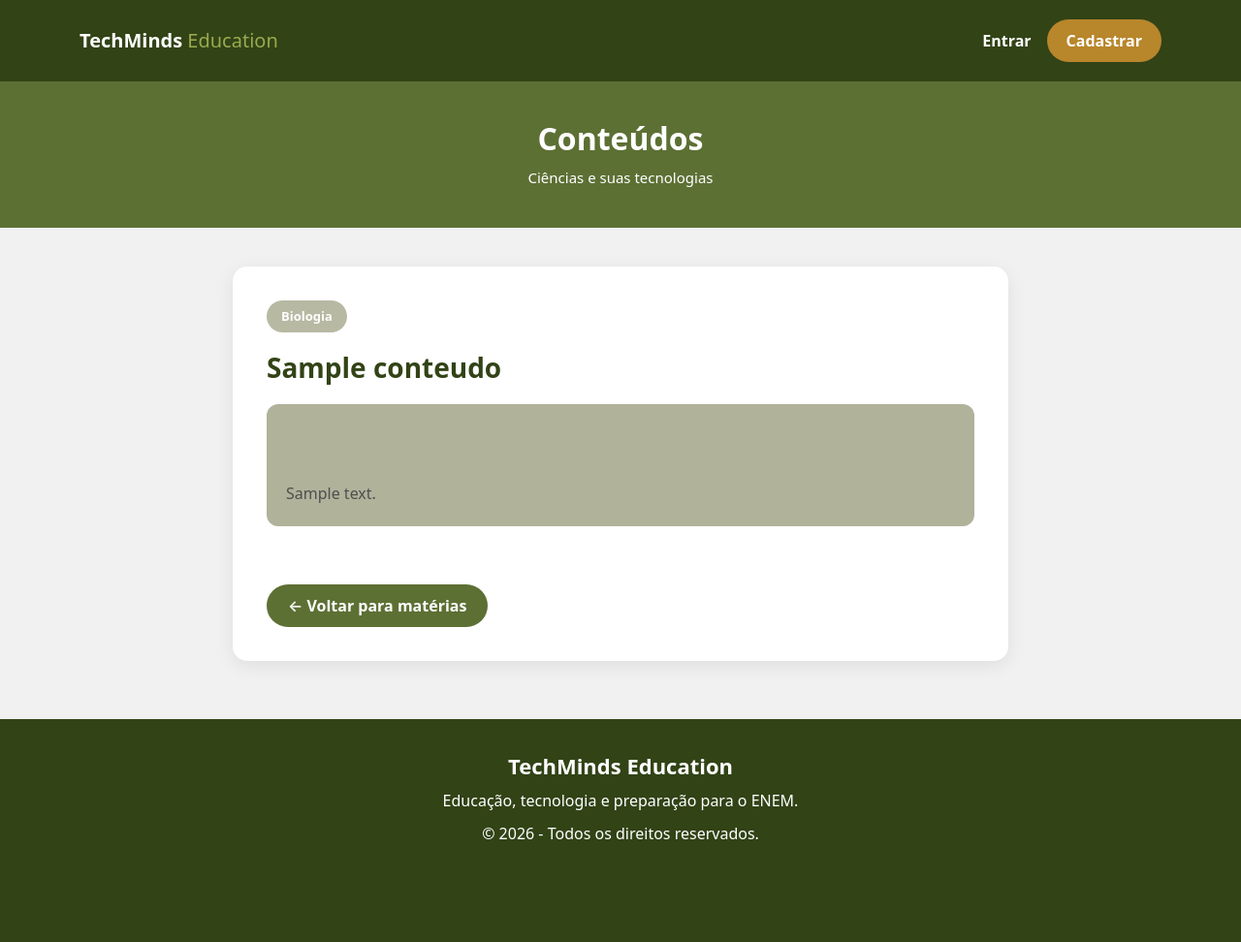
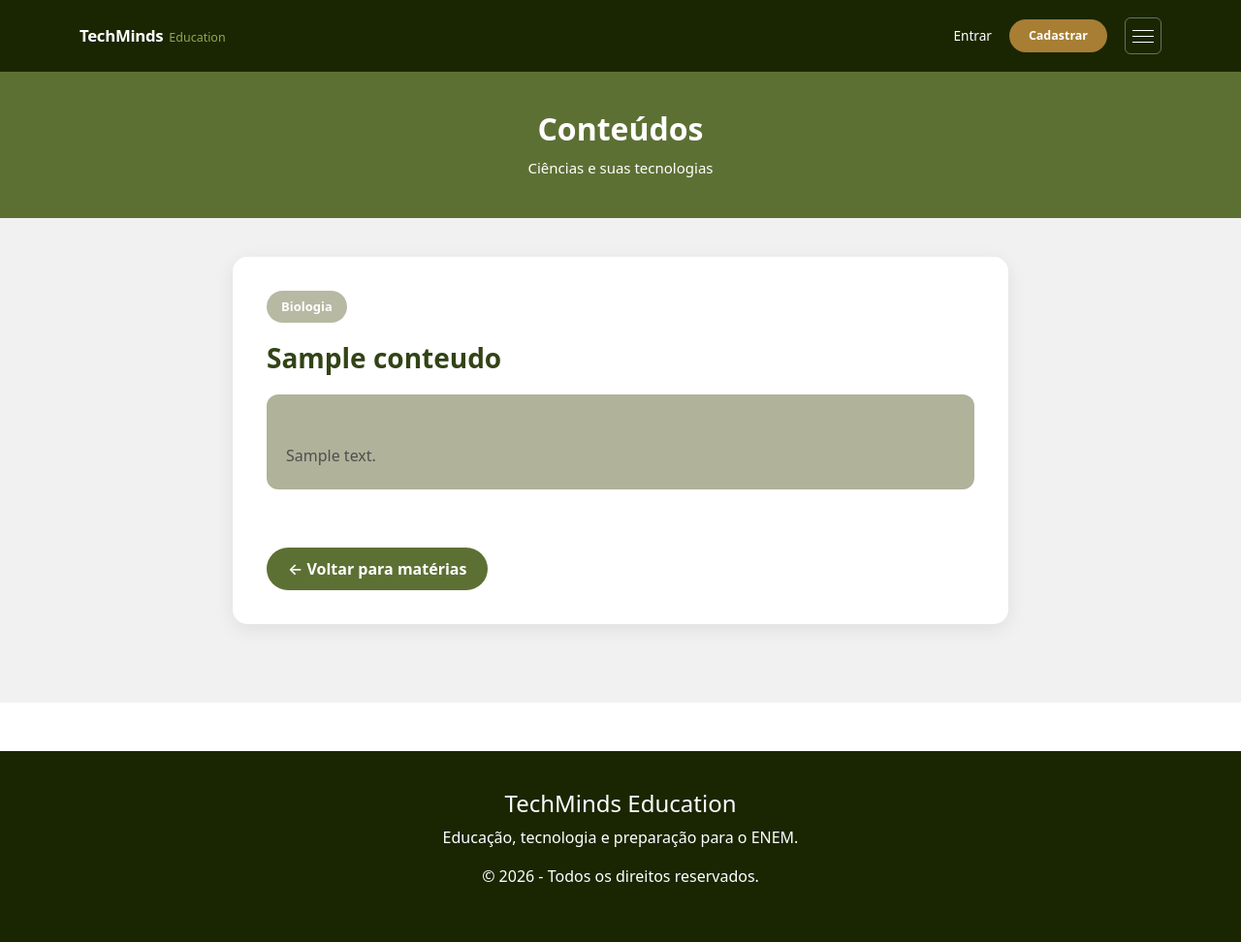
Before and after one commit to EtecVAV-2C1-TechMinds/techminds-education, a PHP site: page /pages/conteudo.php?id=1 in a window 1280 px wide. Shown: the whole page at 97% size. Before the commit the page ends 866 px from the top, so only its background shows below. Run offline with PHP 8.4, Linux system fonts and the light colour scheme; data comes from the database, SQL or seed files in the repository; tables that the repository leaves empty hold one stand-in row (values such as "Sample post").

Commit message:
Refactor conteudo.php for improved structure and styles

```diff
--- a/pages/conteudo.php
+++ b/pages/conteudo.php
@@ -1,5 +1,4 @@
 <?php
-
 /* =========================================
    TECHMINDS EDUCATION
    CONTENT PAGE
@@ -7,503 +6,225 @@
 
 require_once __DIR__ . '/../models/Conteudo.php';
 
-
 /* =========================================
    GET CONTENT ID
 ========================================= */
-
 $id = isset($_GET['id']) ? (int) $_GET['id'] : 0;
-
 
 /* =========================================
    VALIDATE ID
 ========================================= */
-
 if ($id <= 0) {
-
     header('Location: materias.php');
     exit;
-
 }
-
 
 /* =========================================
    LOAD CONTENT
 ========================================= */
-
 try {
-
     $conteudoModel = new Conteudo();
-
     $conteudo = $conteudoModel->buscarPorId($id);
-
 } catch (PDOException $e) {
-
     $conteudo = false;
-
 }
-
 
 /* =========================================
    CONTENT NOT FOUND
 ========================================= */
-
 if (!$conteudo) {
-
     header('Location: materias.php');
     exit;
-
 }
-
 ?>
 
 <!DOCTYPE html>
-
 <html lang="pt-BR">
 
 <head>
-
     <meta charset="UTF-8">
-
-    <meta
-        name="viewport"
-        content="width=device-width, initial-scale=1.0"
-    >
+    <meta name="viewport" content="width=device-width, initial-scale=1.0">
 
     <title>
-        <?= htmlspecialchars($conteudo['titulo']); ?>
-        | TechMinds Education
+        <?= htmlspecialchars($conteudo['titulo']); ?> | TechMinds Education
     </title>
-
 
     <!-- =========================================
          BOOTSTRAP
     ========================================== -->
-
-    <link
-        href="https://cdn.jsdelivr.net/npm/bootstrap@5.3.3/dist/css/bootstrap.min.css"
-        rel="stylesheet"
-    >
-
+    <link href="https://cdn.jsdelivr.net/npm/bootstrap@5.3.3/dist/css/bootstrap.min.css" rel="stylesheet">
 
     <!-- =========================================
          MAIN STYLESHEET
     ========================================== -->
-
-    <link
-        rel="stylesheet"
-        href="../assets/css/style.css"
-    >
-
+    <link rel="stylesheet" href="../assets/css/style.css">
 
     <!-- =========================================
          CONTENT PAGE STYLE
     ========================================== -->
-
     <style>
-
         .content-header {
-
             background-color: var(--green-main);
-
             color: white;
-
             text-align: center;
-
             padding: 40px 20px;
-
         }
 
-
         .content-header h1 {
-
             margin: 0;
-
             font-size: 32px;
-
             font-weight: 700;
-
         }
 
-
         .content-header p {
-
             margin-top: 10px;
-
             margin-bottom: 0;
-
             font-size: 15px;
-
         }
 
-
         .content-section {
-
             background-color: #f1f1f1;
-
             min-height: 500px;
-
             padding: 40px 20px 60px;
-
         }
 
-
         .content-container {
-
             max-width: 800px;
-
             margin: 0 auto;
-
         }
 
-
         .content-card {
-
             background-color: #ffffff;
-
             border-radius: 15px;
-
             padding: 35px;
-
-            box-shadow:
-                0 5px 20px
-                rgba(0, 0, 0, 0.08);
-
+            box-shadow: 0 5px 20px rgba(0, 0, 0, 0.08);
         }
 
-
         .content-card h2 {
-
             color: var(--green-dark);
-
             font-size: 28px;
-
             font-weight: 700;
-
             margin-bottom: 20px;
-
         }
 
-
         .content-card .content-description {
-
             color: #4f4f4f;
-
             font-size: 16px;
-
             line-height: 1.8;
-
             white-space: pre-line;
-
         }
 
-
         .content-subject {
-
             display: inline-block;
-
             background-color: #b0b29a;
-
             color: white;
-
             padding: 7px 15px;
-
             border-radius: 20px;
-
             font-size: 13px;
-
             font-weight: 600;
-
             margin-bottom: 20px;
-
         }
 
-
         .back-button {
-
             display: inline-block;
-
             margin-top: 30px;
-
             background-color: var(--green-main);
-
             color: white;
-
             text-decoration: none;
-
             padding: 10px 22px;
-
             border-radius: 25px;
-
             font-weight: 600;
-
             transition: 0.2s;
-
         }
 
-
         .back-button:hover {
-
             color: white;
-
             opacity: 0.9;
-
         }
 
-
         @media (max-width: 767px) {
-
             .content-header {
-
                 padding: 30px 20px;
-
             }
 
-
             .content-header h1 {
-
                 font-size: 27px;
-
             }
 
-
             .content-section {
-
                 padding: 30px 15px 50px;
-
             }
 
-
             .content-card {
-
                 padding: 25px 20px;
-
             }
 
-
             .content-card h2 {
-
                 font-size: 23px;
-
             }
-
         }
-
     </style>
-
 </head>
-
 
 <body>
 
-
 <!-- =========================================
-     HEADER
-========================================== -->
-
-<header
-    style="
-        background-color: var(--green-dark);
-        padding: 20px;
-    "
->
-
-    <div
-        class="container d-flex justify-content-between align-items-center"
-    >
-
-        <a
-            href="../index.php"
-            style="
-                color: white;
-                text-decoration: none;
-                font-size: 20px;
-                font-weight: 700;
-            "
-        >
-            TechMinds
-            <span
-                style="
-                    color: #9aaa4f;
-                    font-weight: 400;
-                "
-            >
-                Education
-            </span>
-        </a>
-
-
-        <div class="d-flex gap-3 align-items-center">
-
-            <a
-                href="login.php"
-                style="
-                    color: white;
-                    text-decoration: none;
-                    font-weight: 600;
-                "
-            >
-                Entrar
-            </a>
-
-
-            <a
-                href="cadastro.php"
-                style="
-                    background-color: #b8862b;
-                    color: white;
-                    text-decoration: none;
-                    padding: 10px 20px;
-                    border-radius: 25px;
-                    font-weight: 600;
-                "
-            >
-                Cadastrar
-            </a>
-
-        </div>
-
-    </div>
-
-</header>
-
+     NAVBAR (Padronizada igual à de Matérias)
+========================================= -->
+<?php require_once __DIR__ . '/../includes/navbar.php'; ?>
 
 <!-- =========================================
      PAGE HEADER
 ========================================== -->
-
 <section class="content-header">
-
     <h1>
         Conteúdos
     </h1>
-
     <p>
         Ciências e suas tecnologias
     </p>
-
 </section>
-
 
 <!-- =========================================
      CONTENT
 ========================================== -->
-
 <section class="content-section">
-
     <div class="content-container">
-
-
         <div class="content-card">
 
-
             <!-- Subject -->
-
             <span class="content-subject">
-
-                <?= htmlspecialchars(
-                    $conteudo['materia']
-                ); ?>
-
+                <?= htmlspecialchars($conteudo['materia']); ?>
             </span>
 
-
             <!-- Content title -->
-
             <h2>
-
-                <?= htmlspecialchars(
-                    $conteudo['titulo']
-                ); ?>
-
+                <?= htmlspecialchars($conteudo['titulo']); ?>
             </h2>
 
-
             <!-- Content description -->
-
             <div class="content-description">
-
-                <?= nl2br(
-                    htmlspecialchars(
-                        $conteudo['descricao']
-                    )
-                ); ?>
-
+                <?= nl2br(htmlspecialchars($conteudo['descricao'])); ?>
             </div>
 
-
             <!-- Back button -->
-
-            <a
-                href="materias.php"
-                class="back-button"
-            >
-
+            <a href="materias.php" class="back-button">
                 ← Voltar para matérias
-
             </a>
 
-
         </div>
-
     </div>
-
 </section>
 
-
 <!-- =========================================
-     FOOTER
-========================================== -->
-
-<footer
-    style="
-        background-color: var(--green-dark);
-        color: white;
-        text-align: center;
-        padding: 35px 20px;
-    "
->
-
-    <h3
-        style="
-            font-size: 22px;
-            font-weight: 700;
-            margin-bottom: 10px;
-        "
-    >
-        TechMinds Education
-    </h3>
-
-
-    <p
-        style="
-            margin-bottom: 10px;
-        "
-    >
-        Educação, tecnologia e preparação para o ENEM.
-    </p>
-
-
-    <p
-        style="
-            margin-bottom: 0;
-        "
-    >
-        © 2026 - Todos os direitos reservados.
-    </p>
-
-</footer>
-
+     FOOTER (Padronizado)
+========================================= -->
+<?php require_once __DIR__ . '/../includes/footer.php'; ?>
 
 <!-- =========================================
      BOOTSTRAP JS
 ========================================== -->
-
-<script
-    src="https://cdn.jsdelivr.net/npm/bootstrap@5.3.3/dist/js/bootstrap.bundle.min.js"
-></script>
-
+<script src="https://cdn.jsdelivr.net/npm/bootstrap@5.3.3/dist/js/bootstrap.bundle.min.js"></script>
 
 </body>
-
 </html>
```
